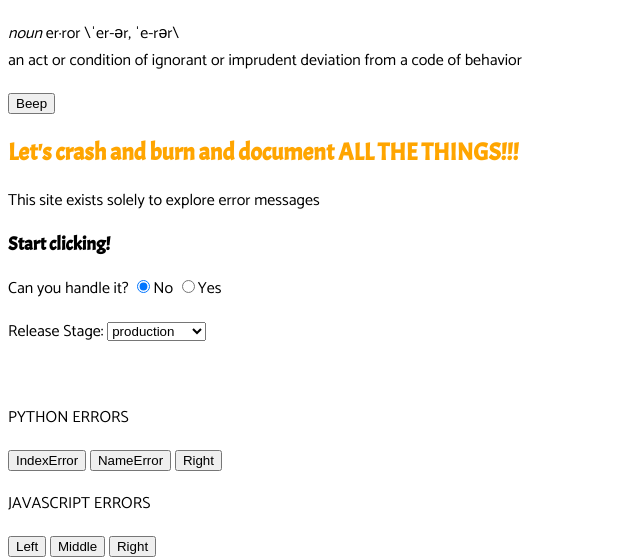
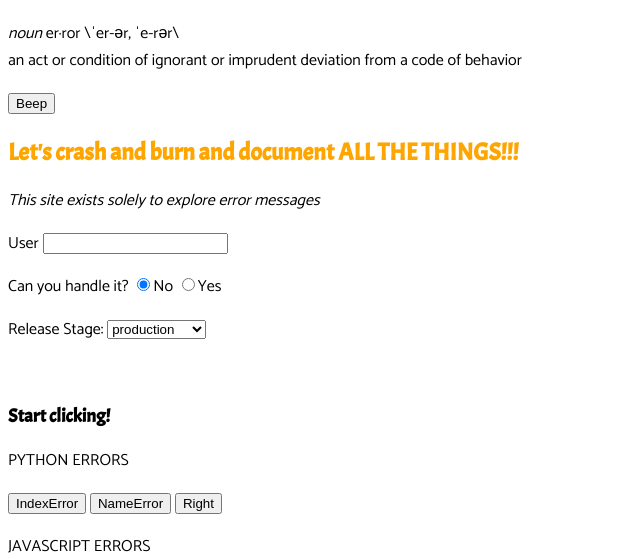
Before and after one commit to tremlab/built2break, a Flask app: page / in a window 1280 px wide. Shown: the part 192-751 px from the top of the page, without its empty margins (0-640 px from the left). Run offline with Flask 2, Linux system fonts and the light colour scheme; some libraries are stand-ins or nearby versions.

Commit message:
create username

```diff
--- a/templates/base.html
+++ b/templates/base.html
@@ -56,7 +56,7 @@
       <div class="col-xs-offset-3">
         <footer>
           <h2>Special Thanks to:</h2>
-            <img src="/static/images/bugsnag.jpg">
+            <a  href="http://bugsnag.com"><img src="/static/images/bugsnag.jpg"></a>
         </footer>
       </div>
     </div>
--- a/templates/homepage.html
+++ b/templates/homepage.html
@@ -9,12 +9,13 @@
     <div class="col-xs-12 col-md-6">
     <h2>Let's crash and burn and document ALL THE THINGS!!!</h2>
 
-    <p>This site exists solely to explore error messages</p>
-    <h3>Start clicking!</h3>
+    <p><i>This site exists solely to explore error messages</i></p>
 
 <div class="btn-group" role="group" aria-label="...">
+  <p>User
+  <input type="text" name="user">
   <div id="handling">
-    <p>Can you handle it?
+    Can you handle it?
     <input type="radio" name="handling" value="no" checked>No
     <input type="radio" name="handling" value="yes">Yes<br>
   </p>
@@ -30,6 +31,7 @@
       </p>
     </div>
     <br>
+  <h3>Start clicking!</h3>
     <div id="python">
         <p>PYTHON ERRORS</p>
 
```
